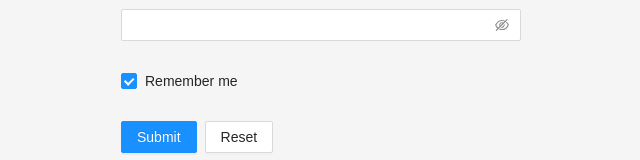
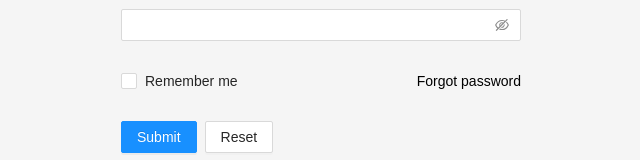
Before and after one commit to ccmens/capstone, a React (Create React App) app in the folder web/: page /login in a window 1280 px wide. Shown: the part 127-287 px from the top of the page, without its empty margins (319-959 px from the left). Built offline with nearby package versions, Linux system fonts and the light colour scheme.

Commit message:
ForgotPasswordUpdate

```diff
--- a/web/src/pages/user/LoginV2.js
+++ b/web/src/pages/user/LoginV2.js
@@ -21,7 +21,9 @@
   const onReset = () => {
     form.resetFields();
   };
-
+  const onForgot = () => {
+    message.success("Please contact Dev Team for further change.");
+  };
   return (
     <>
       <BannerSection title="Login" background="/images/login-hero.jpg" />
@@ -71,6 +73,9 @@
 
             <Form.Item name="remember" valuePropName="checked">
               <Checkbox>Remember me</Checkbox>
+              <a style={{ float: 'right' }} onClick={onForgot}>
+              Forgot password
+            </a>
             </Form.Item>
 
             <Form.Item>
```
Also changed, not shown: 1 other file (tests, documents, lock files or other folders).
